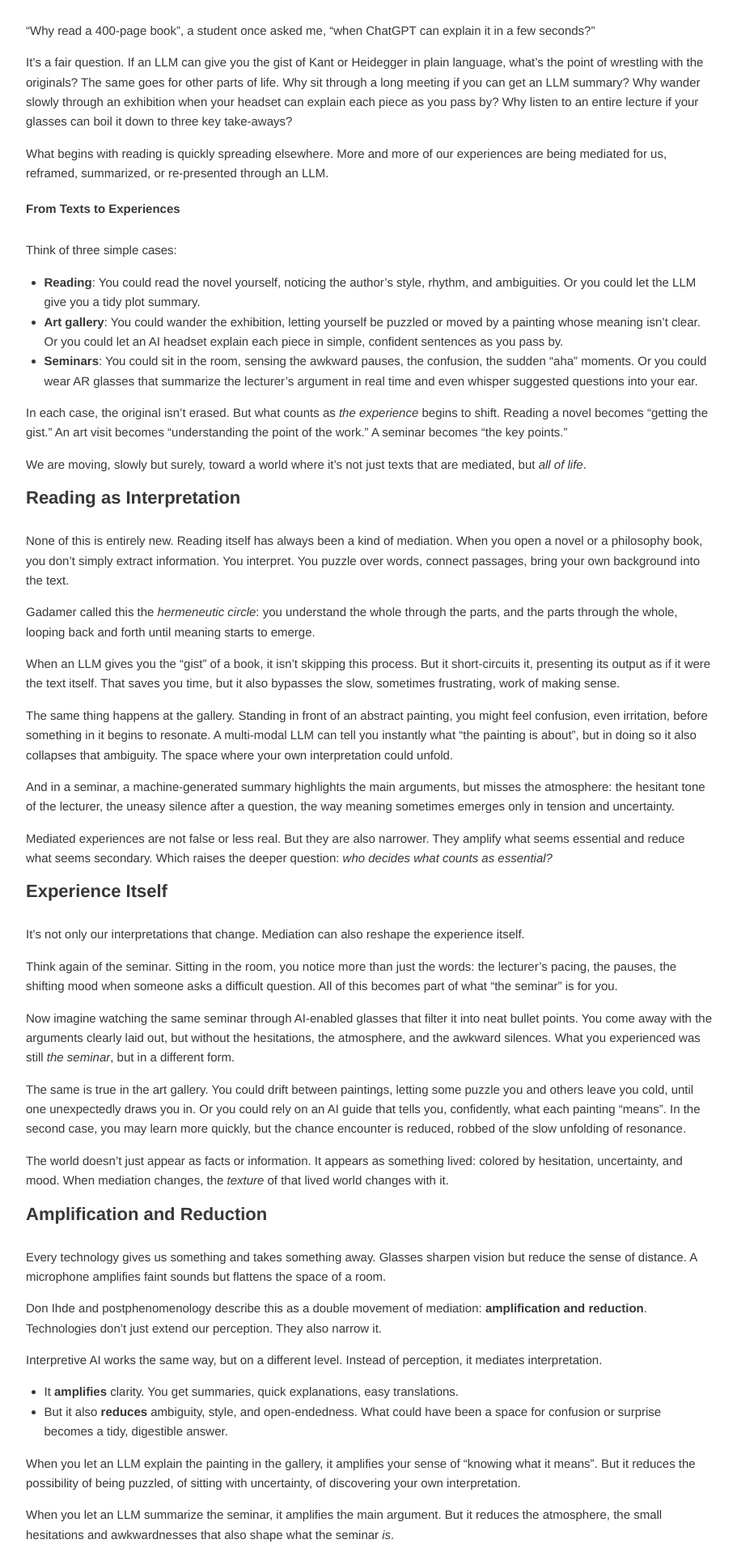
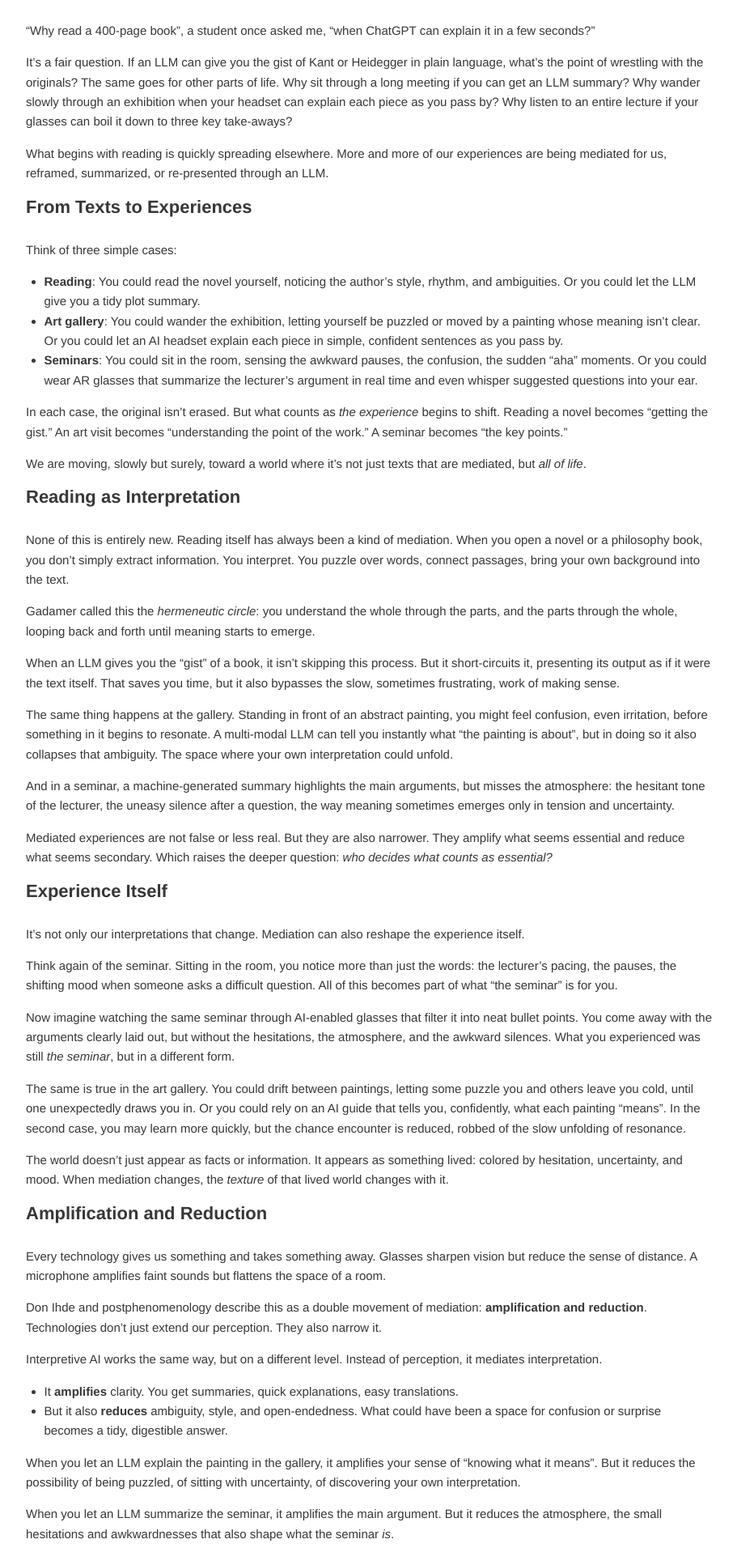
Before and after one commit to rrostt/rrostt.github.io, a Jekyll site: the page built from _posts/2025-09-01-always-ready-to-be-interpreted.md, in a window 1280 px wide. Shown: the part 619-2536 px from the top of the page at 81% size, without its empty margins (184-1095 px from the left). Built offline with Jekyll 4.4.1, drawn with Linux system fonts in a browser that asks for light colours.

```diff
--- a/_posts/2025-09-01-always-ready-to-be-interpreted.md
+++ b/_posts/2025-09-01-always-ready-to-be-interpreted.md
@@ -8,7 +8,8 @@ date: 2025-09-01
 It’s a fair question. If an LLM can give you the gist of Kant or Heidegger in plain language, what’s the point of wrestling with the originals? The same goes for other parts of life. Why sit through a long meeting if you can get an LLM summary? Why wander slowly through an exhibition when your headset can explain each piece as you pass by? Why listen to an entire lecture if your glasses can boil it down to three key take-aways?
 
 What begins with reading is quickly spreading elsewhere. More and more of our experiences are being mediated for us, reframed, summarized, or re-presented through an LLM.
-## **From Texts to Experiences**
+
+## From Texts to Experiences
 Think of three simple cases:
 
 - **Reading**: You could read the novel yourself, noticing the author’s style, rhythm, and ambiguities. Or you could let the LLM give you a tidy plot summary.
```
